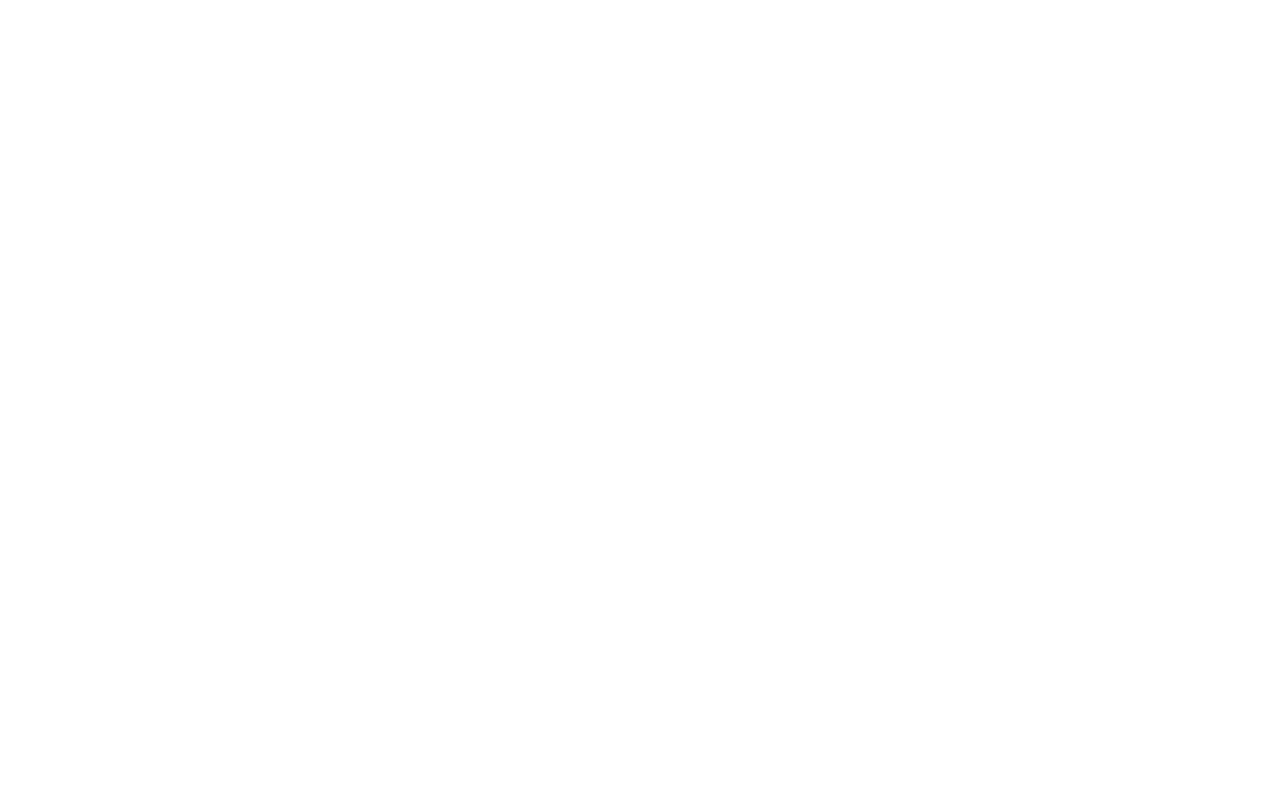
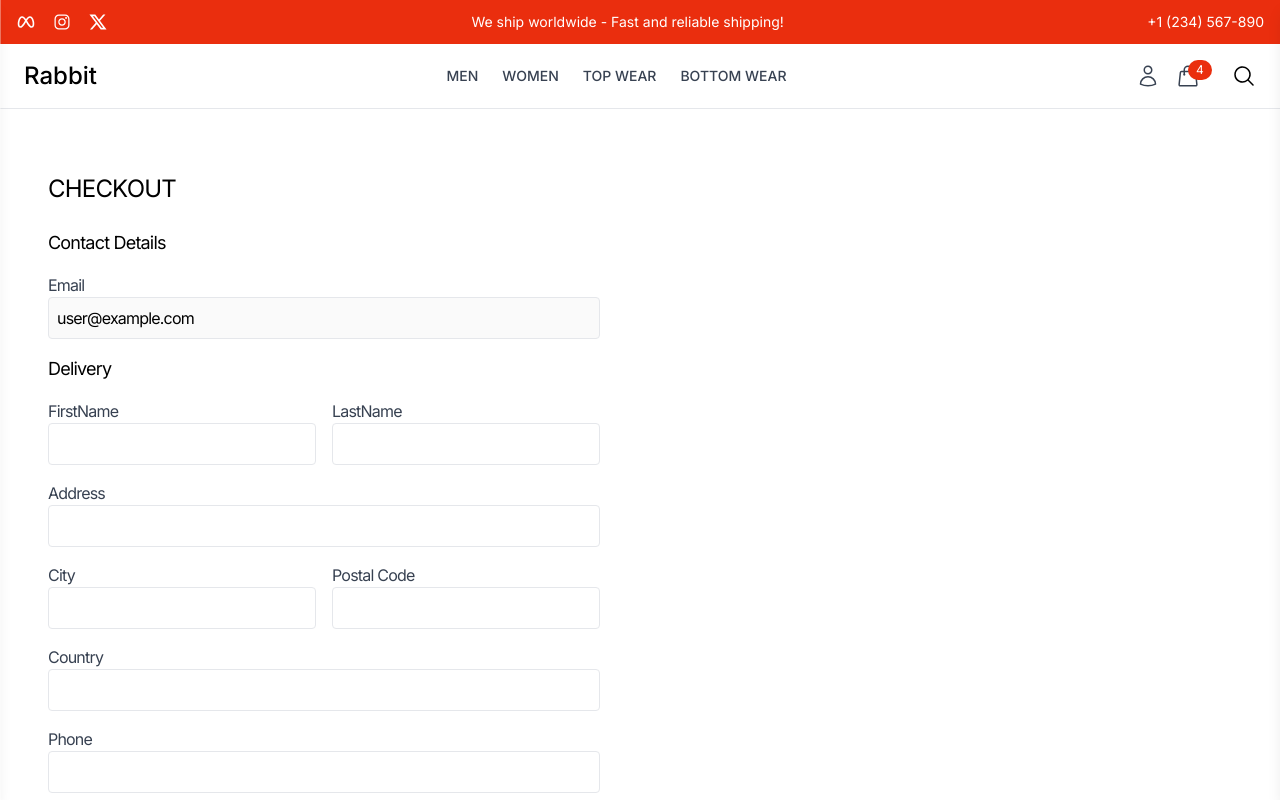
Before and after one commit to shohi-11/E-rabbit, a React (Vite) app in the folder frontend/: page /checkout in a window 1280 px wide. Before the commit this address had no page. Shown: the top 800 px of the page. Built offline with nearby package versions, Linux system fonts and the light colour scheme; a web font is replaced by a local one.

Commit message:
Update the today changes

```diff
--- a/frontend/src/App.jsx
+++ b/frontend/src/App.jsx
@@ -8,6 +8,7 @@
 import Profile from './pages/Profile';
 import CollectionPage from './pages/CollectionPage';
 import ProductDetails from './components/Products/ProductDetails';
+import Checkout from './components/Cart/Checkout';
 
 
 const App = () => {
@@ -27,6 +28,7 @@
       <Route path ='profile' element = {<Profile/>}/>
       <Route path='collections/:collection' element = {<CollectionPage/>}/>
       <Route path ='product/:id' element={<ProductDetails/>}/>
+      <Route path = 'checkout' element = {<Checkout/>}/>
     </Route>
     <Route>{/*Admin Layout */}</Route>
 
--- a/frontend/src/components/Cart/Checkout.jsx
+++ b/frontend/src/components/Cart/Checkout.jsx
@@ -1,8 +1,159 @@
 import React from 'react'
+import { useNavigate } from 'react-router-dom';
+import { useState } from 'react';
+
+
+const cart = {
+ products: [
+  {
+  name: "Stylish Jacket",
+  size: "M",
+  color: "Black",
+  price: 120,
+  image: "https://picsum.photos/150?random=1",
+  },
+  {
+  name: "Casual Sneekers",
+  size: "42",
+  color: "White",
+  price: 75,
+  image: "https://picsum.photos/150?random=2",
+  },
+
+],
+   totalPrice: 195,
+};
+
 
 const Checkout = () => {
+  const navigate = useNavigate();
+  const [checkoutId, setCheckoutId] = useState(null)
+  const [shippingAddress, setShippingAddress] = useState({
+    firstName: "",
+    lastName: "",
+    address: "",
+    city: "",
+    postalCode: "",
+    country: "",
+    phone: "",
+  });
+
+  const handleCreateCheckout = (e) =>{
+    e.preventDefault();
+    //setCheckoutId(123);
+  }
   return (
-    <div>Checkout</div>
+    <div className='grid grid-cols-1 lg:grid-cols-2 gap-8 max-w-7xl mx-auto py-10 px-6
+    tracking-tighter'>
+      {/*Left Section*/}
+      <div className="bg-white rounded-lg p-6">
+        <h2 className='text-2xl uppercase mb-6'>Checkout</h2>
+        <form onSubmit={handleCreateCheckout}>
+         <h3 className="text-lg mb-4">Contact Details</h3>
+         <div className="mb-4">
+          <label className="block text-gray-700">Email</label>
+          <input type="email"
+          value="user@example.com"
+          className="w-full p-2 border rounded"
+          disabled
+          />
+
+         </div>
+          <h3 className="text-lg mb-4">Delivery</h3>
+          <div className="mb-4 grid grid-cols-2 gap-4">
+        <div>
+          <label className="block text-gray-700">FirstName</label>
+          <input type="text"
+          value={shippingAddress.firstName}
+          onChange={(e) => setShippingAddress({...shippingAddress, firstName: e.target.value})}
+          className="w-full p-2 border rounded"
+          required
+          />
+         </div>
+
+         <div>
+          <label className="block text-gray-700">LastName</label>
+          <input type="text"
+          value={shippingAddress.lastName}
+          onChange={(e) => setShippingAddress({...shippingAddress, lastName: e.target.value})}
+          className="w-full p-2 border rounded" required />
+         </div>
+       </div>
+          <div className="mb-4">
+            <label className="block text-gray-700">Address</label>
+            <input type="text"
+            value={shippingAddress.address}
+            onChange={(e) =>
+              setShippingAddress({
+                ...shippingAddress,address: e.target.value
+              })
+            }
+            className="w-full p-2 border rounded"
+            required />
+          </div>
+
+            <div className="mb-4 grid grid-cols-2 gap-4">
+              <div>
+          <label className="block text-gray-700">City</label>
+          <input type="text"
+          value={shippingAddress.city}
+          onChange={(e) => setShippingAddress({...shippingAddress, city: e.target.value})}
+          className="w-full p-2 border rounded"
+          required
+          />
+         </div>
+
+         <div>
+          <label className="block text-gray-700">Postal Code</label>
+          <input type="text"
+          value={shippingAddress.postalCode}
+          onChange={(e) => setShippingAddress({...shippingAddress, postalCode: e.target.value})}
+          className="w-full p-2 border rounded" required />
+         </div>
+
+
+          </div>
+          <div className="mb-4">
+            <label className="block text-gray-700">Country</label>
+            <input type="text"
+            value={shippingAddress.country}
+            onChange={(e) =>
+              setShippingAddress({
+                ...shippingAddress,country: e.target.value
+              })
+            }
+            className="w-full p-2 border rounded"
+            required />
+          </div>
+
+          <div className="mb-4">
+            <label className="block text-gray-700">Phone</label>
+            <input type="tel"
+            value={shippingAddress.phone}
+            onChange={(e) =>
+              setShippingAddress({
+                ...shippingAddress,phone: e.target.value
+              })
+            }
+            className="w-full p-2 border rounded"
+            required />
+          </div>
+
+          <div className="mt-6">
+            {!checkoutId ? (
+              <button type="submit"
+              className='w-full bg-black text-white py-3 rounded'
+              >Continue to payment </button>
+            ) : (
+              <div>
+                <h3 className="text-lg mb-4">Pay with Paypal</h3>
+                {/*Paypal component */}
+              </div>
+            )}
+          </div>
+        </form>
+      </div>
+    </div>
   )
 }
 
--- a/frontend/src/components/Layout/CartDrawer.jsx
+++ b/frontend/src/components/Layout/CartDrawer.jsx
@@ -1,8 +1,13 @@
 import React from 'react'
 import { IoMdClose } from 'react-icons/io';
 import CartContents from '../Cart/CartContents';
+import { useNavigate } from 'react-router-dom';
 
 const CartDrawer = ({drawerOpen, toggleCartDrawer}) => {
+    const navigate = useNavigate();
+    const handleCheckout = () => {
+        navigate("/checkout");
+    }
 
     return (
     <div className={`fixed top-0 right-0 w-3/4 sm:w-1/2 md:w-[30rem] h-full bg-white shadow-lg transform
@@ -23,7 +28,8 @@
          </div>
          {/*Checkout button fixed at the bottom */}
          <div className='p-4 bg-white sticky bottom-0'>
-            <button className='w-full bg-black text-white py-3 rounded-lg font-semibold hover:bg-gray-800
+            <button onClick={handleCheckout}
+            className='w-full bg-black text-white py-3 rounded-lg font-semibold hover:bg-gray-800
             transition'>
                 Checkout</button>
             <p className='text-sm tracking-tighter text-gray-500 mt-2 text-center'>
```
